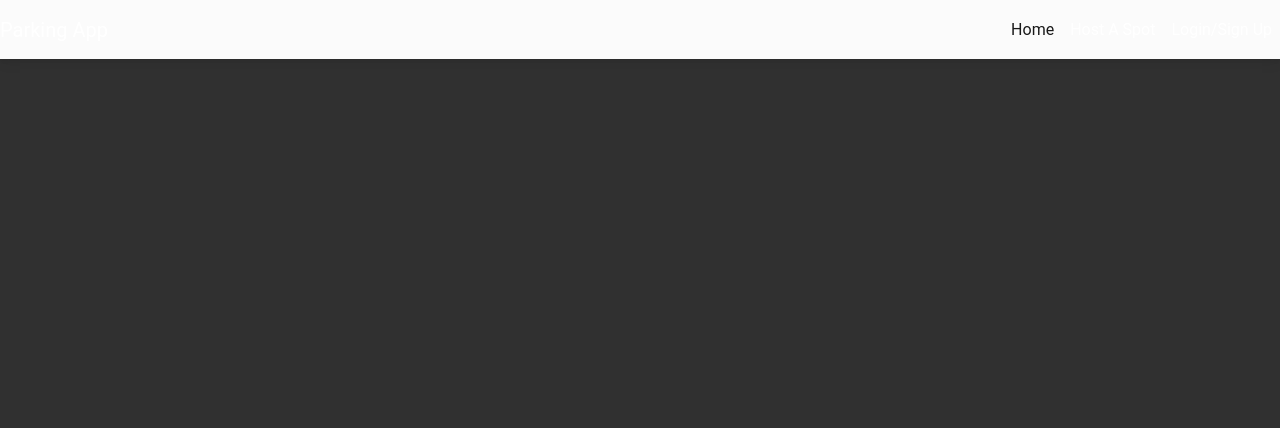
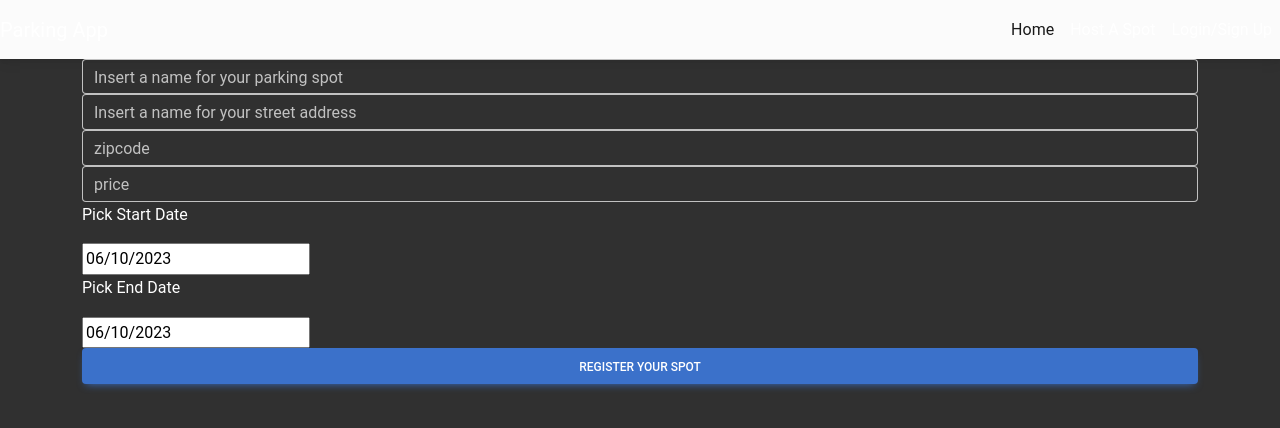
Before and after one commit to samhiga/park-app, a React (Create React App) app in the folder client/: page /createaspot in a window 1280 px wide. Shown: the top 428 px of the page. Built offline with nearby package versions, Linux system fonts and the light colour scheme.

Commit message:
Unmerging

```diff
--- a/client/package.json
+++ b/client/package.json
@@ -11,6 +11,7 @@
     "mdb-react-ui-kit": "^6.1.0",
     "mdbreact": "^5.2.0",
     "react": "^18.2.0",
+    "react-datepicker": "^4.12.0",
     "react-dom": "^18.2.0",
     "react-router-dom": "^6.12.0",
     "react-scripts": "5.0.1",
--- a/client/src/components/SignupLoginForm.js
+++ b/client/src/components/SignupLoginForm.js
@@ -45,8 +45,8 @@ import { ADD_USER } from "../utils/mutations";
 
 const SignupForm = () => {
   //Alerts for bad inputs, commented out for now.
-  const [showAlert, setShowAlert] = useState(false);
-  const [validated] = useState(false);
+  // const [showAlert, setShowAlert] = useState(false);
+  // const [validated] = useState(false);
   //STATES
 
   const [userFormData, setUserFormData] = useState({
--- a/client/src/pages/CreateSpot.js
+++ b/client/src/pages/CreateSpot.js
@@ -1,9 +1,14 @@
-import React from "react";
-import HelloWorld from "../components/helloworld";
+import React, { useState } from "react";
+import DatePicker from "react-datepicker";
+import "react-datepicker/dist/react-datepicker.css";
+import { useMutation } from "@apollo/client";
+
 // import { Link } from "react-router-dom";
 // import ParkingSpotCard from "../components/ParkingSpotCard";
 // import { useQuery } from "@apollo/client";
 // import { QUERY_PARKING_SPOTS } from "../utils/queries";
+
+import { CREATE_PARKING_SPOT } from "../utils/mutations";
 
 import {
   MDBRow,
@@ -21,46 +26,154 @@ import {
 } from "mdb-react-ui-kit";
 
 const CreateSpot = () => {
+  //!!!!I might need to query "ME" to get our ID to associate it with our create parking spot.
+
+  //   let totalDays = 0;
+  //Save our form information to the state
+  const [formData, setformData] = useState({
+    //add additional form data here
+    name: "",
+    owner: "Farley",
+    streetAddress: "",
+    zipcode: "",
+    price: "",
+    dateStart: "",
+    dateEnd: "",
+  });
+
+  const [startDate, setStartDate] = useState(new Date());
+  const [endDate, setEndDate] = useState(new Date());
+  //   const [totalPrice, settotalPrice] = useState(0);
+  //Mutation to push info to
+  const [createParkingSpot, { err, data }] = useMutation(CREATE_PARKING_SPOT);
+
+  //Handle inputChange
+  const HandleInputChange = (event) => {
+    const { name, value } = event.target;
+    console.log(name);
+    console.log(value);
+    setformData({ ...formData, [name]: value });
+  };
+
+  //Handle the button Push
+  const handleSubmit = async (event) => {
+    event.preventDefault();
+    event.stopPropagation();
+    setformData({ ...formData, dateStart: startDate });
+    setformData({ ...formData, dateEnd: endDate });
+    console.log(formData);
+    const form = event.currentTarget;
+    console.log(form);
+    //when validity is implemented, turn me back on.
+    // if (form.checkValidity() === false) {
+    //   event.preventDefault();
+    //   event.stopPropagation();
+    // }
+
+    try {
+      const response = await createParkingSpot({
+        variables: { ...formData },
+      });
+      console.log("Response is: ");
+      console.log(response);
+      //Log will return our user information RN. It should be returning AUTH.
+      //It's ready to setup with AUTH.
+      if (!response.ok) {
+        throw new Error("User was not found!");
+      }
+      // when tokens are implemented, turn me back on
+      // const { token, user } = await response.json();
+      console.log("User is: ");
+      console.log(response);
+      //Auth for logging in.
+    } catch (err) {
+      console.error(err);
+      // setShowAlert(true);
+    }
+    //Clear the form.
+    setformData({
+      email: "",
+      password: "",
+    });
+  };
+  // Date Object
+  // //Accept some dates.
+  //   <MDBInput
+  //   name=""
+  //   label=""
+  //   id="createspotform"
+  //   type=""
+  //   onChange={HandleInputChange}
+  //   value={formData.}
+  //   required
+  // />
   return (
     <div>
-      {/* <MDBContainer>
-        <form>
+      <MDBContainer>
+        <form id="createspotform" onSubmit={handleSubmit}>
           <MDBInput
-            name="email"
-            label="Email address"
-            id="loginform"
-            type="email"
-            onChange={handleLoginInputChange}
-            value={userFormData.email}
+            name="name"
+            label="Insert a name for your parking spot"
+            id="createspotform"
+            type="text"
+            onChange={HandleInputChange}
+            value={formData.name}
             required
           />
           <MDBInput
-            name="password"
-            label="Password"
-            id="loginform"
-            type="password"
-            onChange={handleLoginInputChange}
-            value={userFormData.password}
+            name="streetAddress"
+            label="Insert a name for your street address"
+            id="createspotform"
+            type="text"
+            onChange={HandleInputChange}
+            value={formData.streetAddress}
             required
           />
-
-          <div className="d-flex justify-content-between mx-4 mb-4">
-            <MDBCheckbox
-              name="flexCheck"
-              value=""
-              id="flexCheckDefault"
-              label="Remember me"
-            />
-          </div>
+          <MDBInput
+            name="zipcode"
+            label="zipcode"
+            id="Insert your zipcode"
+            type="text"
+            onChange={HandleInputChange}
+            value={formData.zipcode}
+            required
+          />
+          <MDBInput
+            name="price"
+            label="price"
+            id="Insert how many dollars per day you are charging"
+            type="number"
+            onChange={HandleInputChange}
+            value={formData.price}
+            required
+          />
+          <p> Pick Start Date </p>
+          <DatePicker
+            label="Pick Start Date"
+            name="startDate"
+            selected={startDate}
+            onChange={(date) => setStartDate(date)}
+            value={formData.startDate}
+            required
+          />
+          <p> Pick End Date </p>
+          <DatePicker
+            name="endDate"
+            label="Pick End Date"
+            selected={endDate}
+            onChange={(date) => setEndDate(date)}
+            value={formData.endDate}
+            required
+          />
           <MDBBtn
             className="mb-4 w-100 text-center"
             type="submit"
-            form="loginform"
+            form="createspotform"
           >
-            Sign in
+            Register your spot
           </MDBBtn>
         </form>
-      </MDBContainer> */}
+      </MDBContainer>
     </div>
   );
 };
--- a/client/src/utils/mutations.js
+++ b/client/src/utils/mutations.js
@@ -34,7 +34,7 @@ export const CREATE_PARKING_SPOT = gql`
     $owner: String!
     $streetAddress: String!
     $zipcode: String!
-    $price: String!
+    $price: Int!
     $dateStart: Date!
     $dateEnd: Date!
   ) {
```
Also changed, not shown: 2 other files (tests, documents, lock files or other folders).
